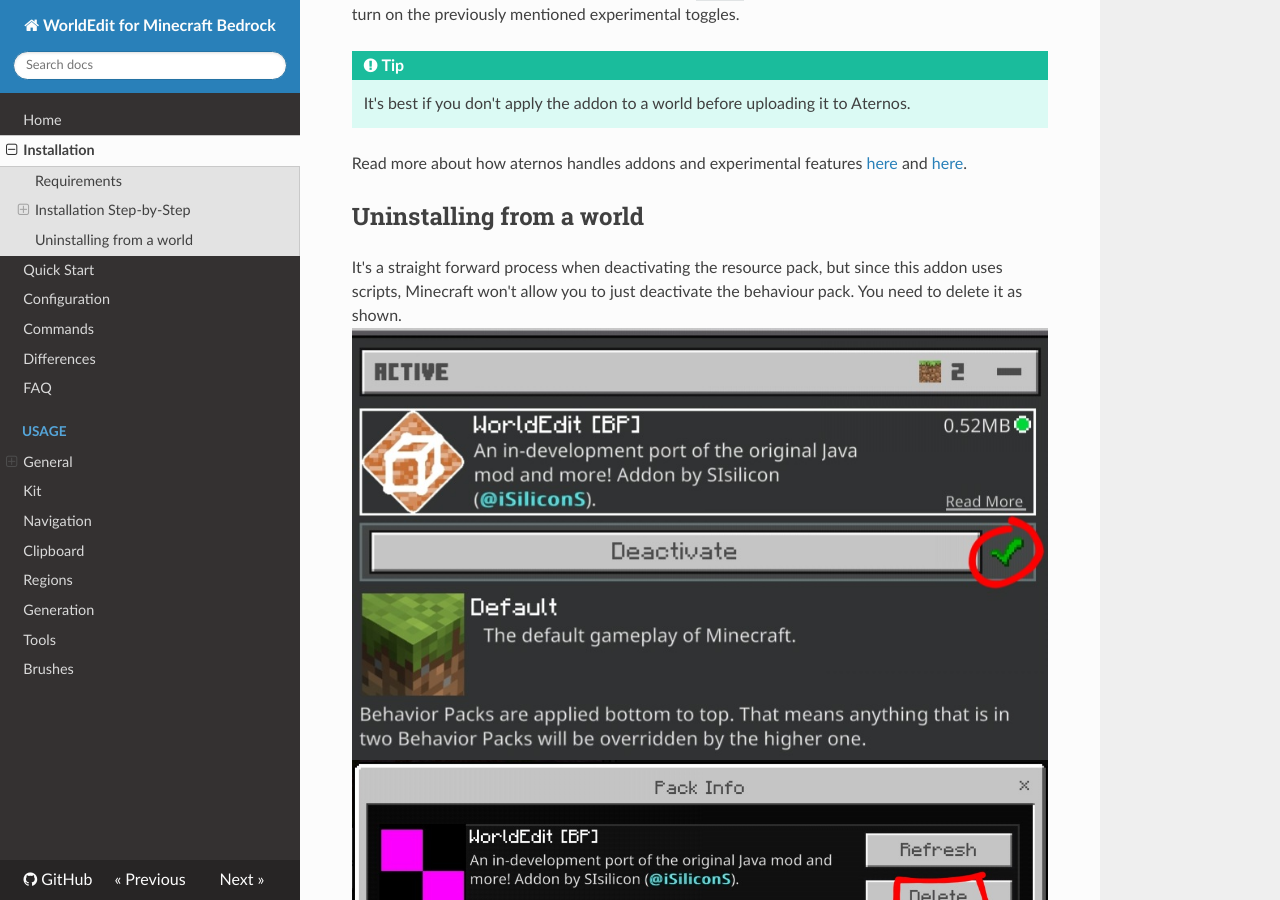
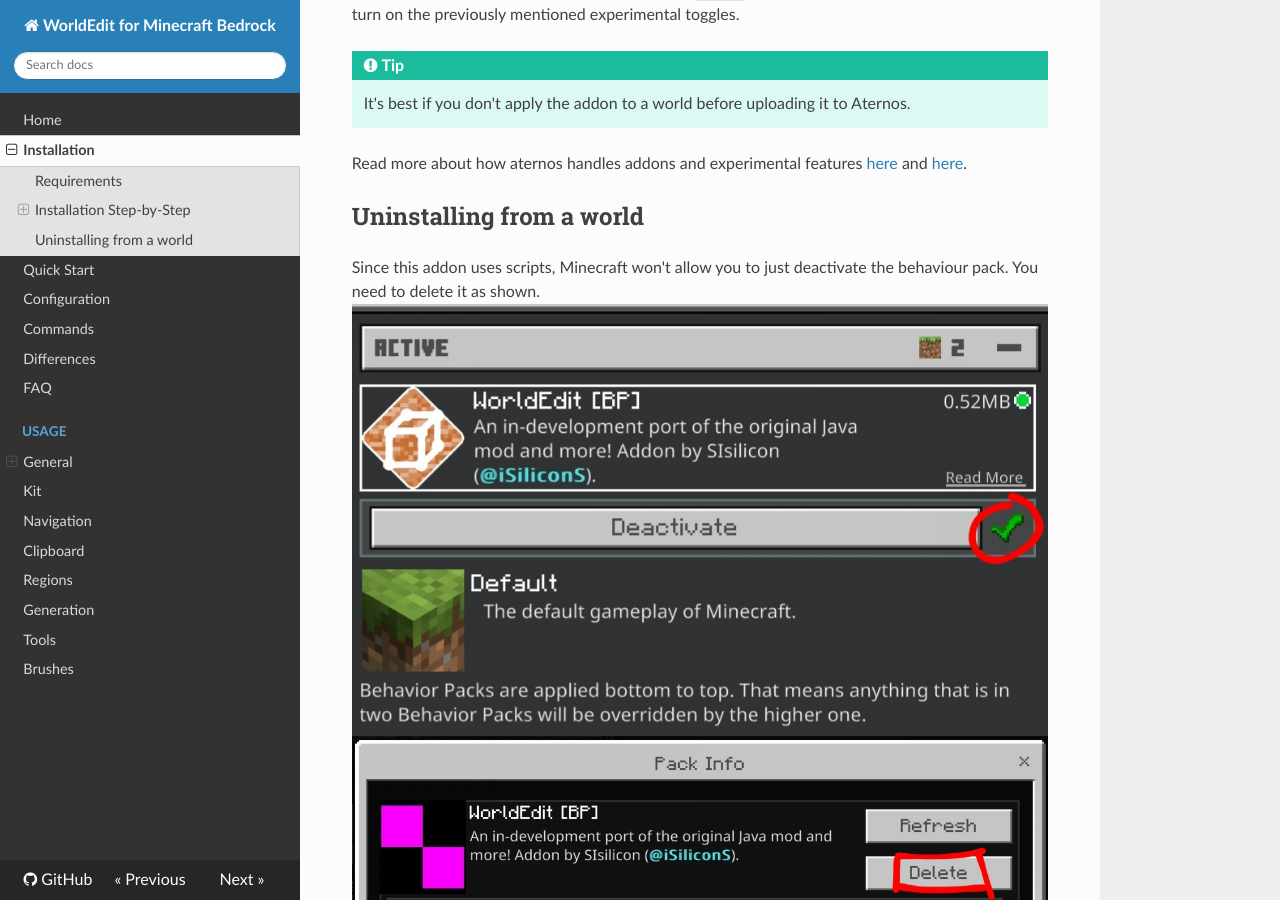
Before and after one commit to SIsilicon/WorldEdit-BE-Docs, an MkDocs documentation site: the page built from docs/installation.md, in a window 1280 px wide and 900 px high, scrolled down 1062 px. Built offline with MkDocs 1.6.1, drawn with Linux system fonts in a browser that asks for light colours; nearby versions of some CDN libraries.

Commit message:
Updated installation guide

```diff
--- a/docs/installation.md
+++ b/docs/installation.md
@@ -30,6 +30,6 @@
 
 ## Uninstalling from a world
 
-It's a straight forward process when deactivating the resource pack, but since this addon uses scripts, Minecraft won't allow you to just deactivate the behaviour pack. You need to delete it as shown.
+Since this addon uses scripts, Minecraft won't allow you to just deactivate the behaviour pack. You need to delete it as shown.
 ![check mark under WorldEdit behaviour pack](img/uninstall_1.jpg)
 ![Delete button](img/uninstall_2.jpg)
```
